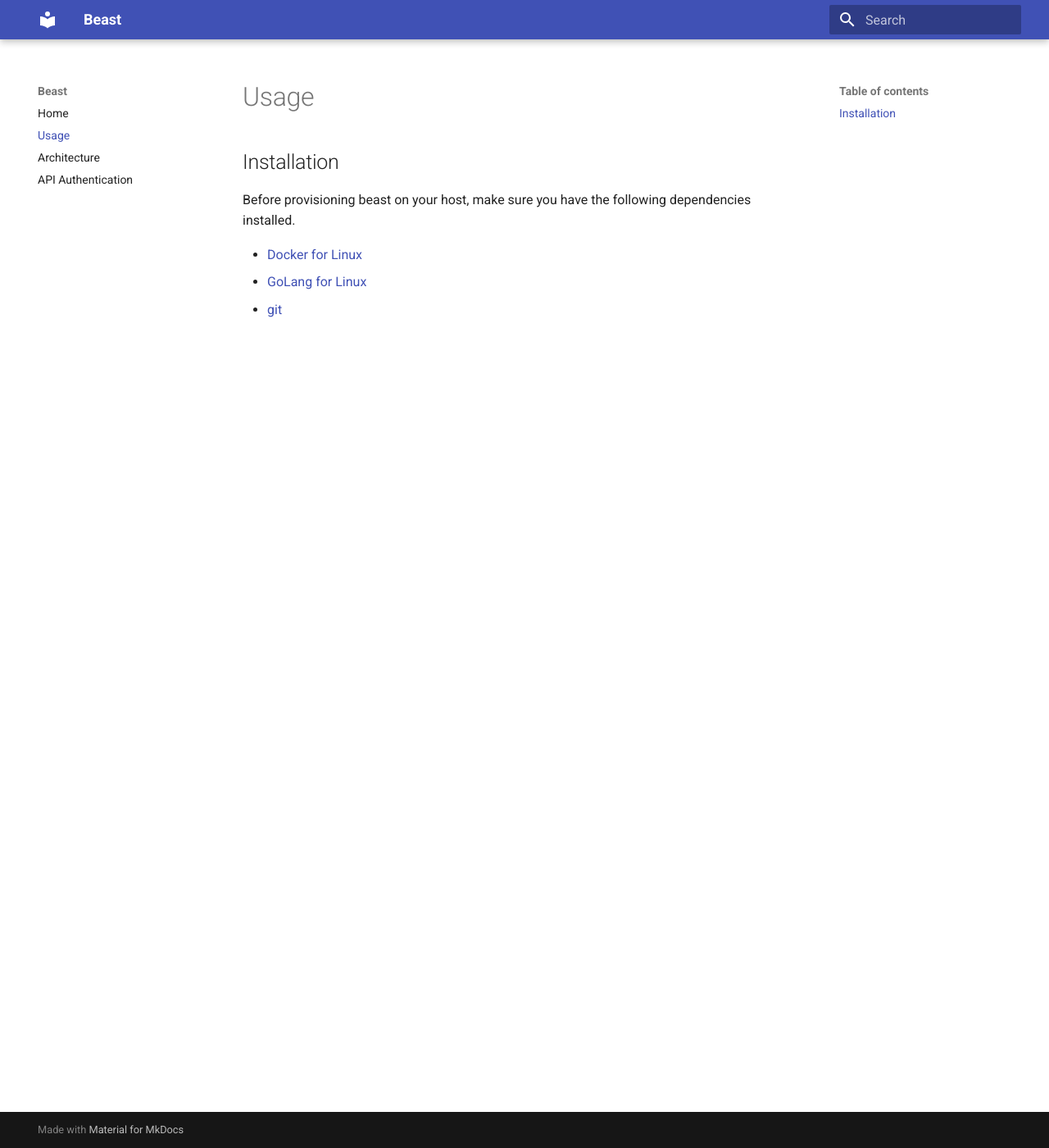
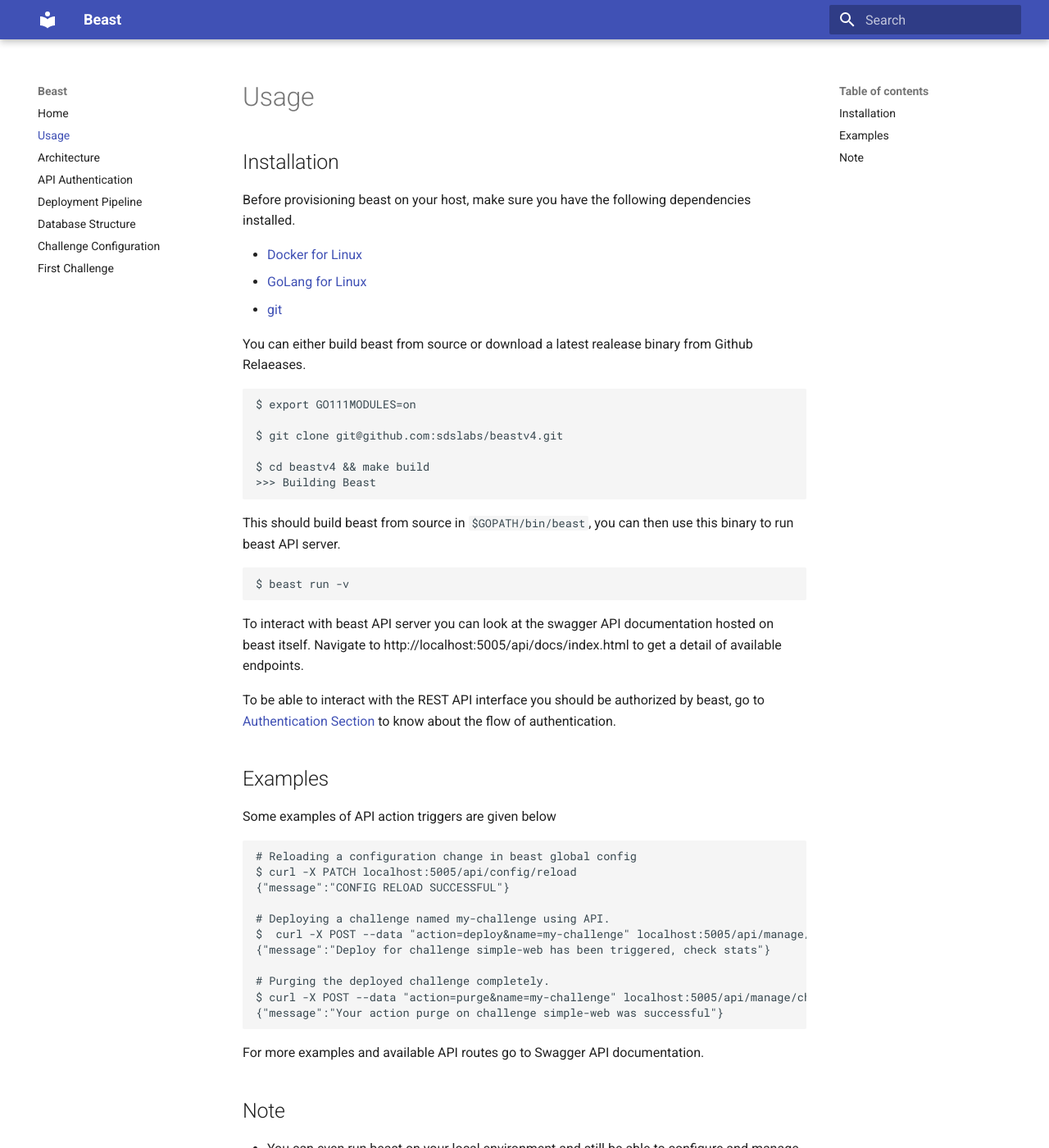
Before and after one commit to sdslabs/beast, an MkDocs documentation site: the page built from docs/Usage.md, in a window 1280 px wide and 1400 px high. Shown: the whole window at 82% size. Built offline with MkDocs 1.6.1 and Material for MkDocs 9.7.7, drawn with Linux system fonts in a browser that asks for light colours; some of the changed text lies outside the part shown.

Commit message:
docs: add more documentation modules

````diff
--- a/docs/Usage.md
+++ b/docs/Usage.md
@@ -7,3 +7,48 @@ Before provisioning beast on your host, make sure you have the following depende
 * [Docker for Linux](https://docs.docker.com/install/linux/docker-ce/ubuntu/)
 * [GoLang for Linux](https://golang.org/doc/install#tarball)
 * [git](https://git-scm.com/)
+
+You can either build beast from source or download a latest realease binary from Github Relaeases.
+
+```bash
+$ export GO111MODULES=on
+
+$ git clone git@github.com:sdslabs/beastv4.git
+
+$ cd beastv4 && make build
+>>> Building Beast
+```
+
+This should build beast from source in `$GOPATH/bin/beast`, you can then use this binary to run beast API server.
+
+```bash
+$ beast run -v
+```
+
+To interact with beast API server you can look at the swagger API documentation hosted on beast itself. Navigate to http://localhost:5005/api/docs/index.html to get a detail of available endpoints.
+
+To be able to interact with the REST API interface you should be authorized by beast, go to [Authentication Section](/APIAuth) to know about the flow of authentication.
+
+## Examples
+
+Some examples of API action triggers are given below
+
+```bash
+# Reloading a configuration change in beast global config
+$ curl -X PATCH localhost:5005/api/config/reload
+{"message":"CONFIG RELOAD SUCCESSFUL"}
+
+# Deploying a challenge named my-challenge using API.
+$  curl -X POST --data "action=deploy&name=my-challenge" localhost:5005/api/manage/challenge/
+{"message":"Deploy for challenge simple-web has been triggered, check stats"}
+
+# Purging the deployed challenge completely.
+$ curl -X POST --data "action=purge&name=my-challenge" localhost:5005/api/manage/challenge/
+{"message":"Your action purge on challenge simple-web was successful"}
+```
+
+For more examples and available API routes go to Swagger API documentation.
+
+## Note
+
+* You can even run beast on your local environment and still be able to configure and manage deployments, for this you will need a secure tunnel to reach your docker daemon, which will be used for container lifecycle management on the actual host.
--- a/mkdocs.yml
+++ b/mkdocs.yml
@@ -1,7 +1,11 @@
 site_name: Beast
 nav:
-    - Home: README.md
-    - Usage: Usage.md
-    - Architecture: Architecture.md
-    - API Authentication: Auth.md
+  - Home: README.md
+  - Usage: Usage.md
+  - Architecture: Architecture.md
+  - API Authentication: APIAuth.md
+  - Deployment Pipeline: Deployment.md
+  - Database Structure: Database.md
+  - Challenge Configuration: ChallConfig.md
+  - First Challenge: GettingStarted.md
 theme: material
````
Also changed, not shown: docs/README.md (+2 -0 lines), docs/APIAuth.md (added), docs/ChallConfig.md (added), docs/Database.md (added), docs/Deployment.md (added), docs/GettingStarted.md (added).
